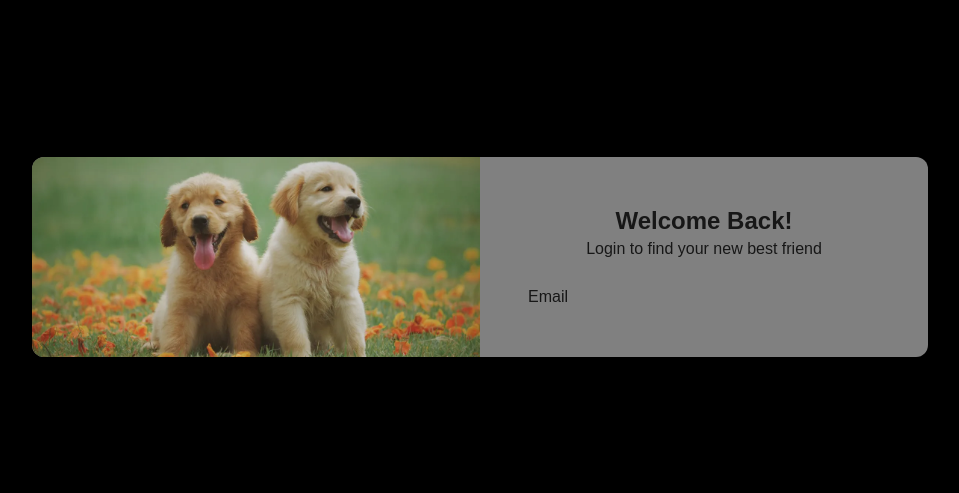
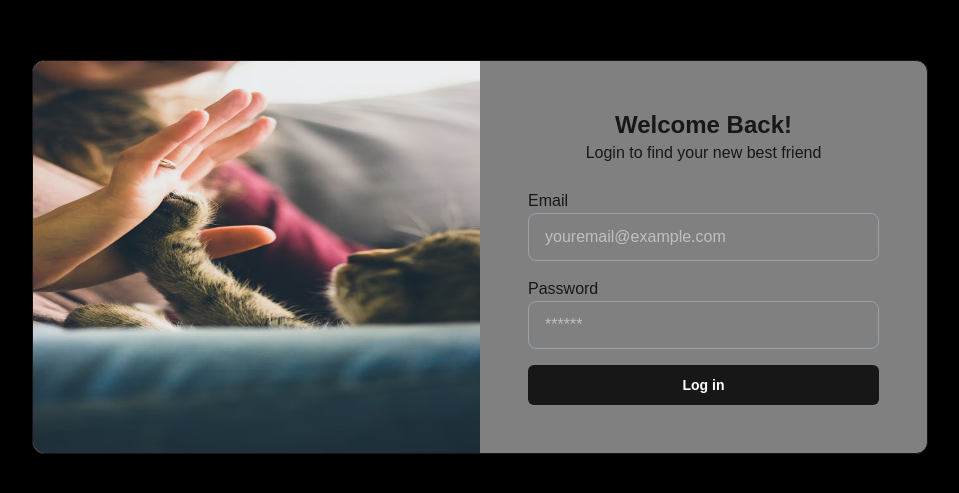
Before and after one commit to aryanNakarmi/AdoptNest-Web, a Next.js app: page /login in a window 1280 px wide. Shown: the part 143-636 px from the top of the page, without its empty margins (160-1119 px from the left). Built offline with nearby package versions, Linux system fonts and the light colour scheme.

Commit message:
Login Page Created

```diff
--- a/app/(auth)/_components/LoginForm.tsx
+++ b/app/(auth)/_components/LoginForm.tsx
@@ -32,18 +32,48 @@ export default function LoginForm(){
 
     return(
         <form onSubmit={handleSubmit(submit)}>
-            <div>
-                <div>
+            <div className="space-y-4">
+                <div className="font-medium">
                     <label htmlFor="email">Email</label>
                     <input type="email"
                     id="email"
+                    placeholder="youremail@example.com"
                     autoComplete="email"
+                    className="w-full px-4 h-12 rounded-lg
+                    border border-gray-400
+                    text-white
+                    focus:border-foreground/30"
                     {...register("email")}/>
                     {errors.email?.message && (
                         <p
                         className="text-xs text-red-600">{errors.email.message}</p>
                     )}
                 </div>
+                <div className="space-y-1">
+                    <label htmlFor="password">
+                        Password
+                    </label>
+                    <input type="password"
+                    id="password"
+                    autoComplete="current-password"
+                    {...register("password")}
+                    className="w-full px-4 h-12 rounded-lg
+                    border border-gray-400
+                    text-white
+                    focus:border-foreground/30"
+                    placeholder="******"
+                     />
+                    {errors.password?.message && (
+                        <p className="text-xs text-red-600">{errors.password.message}</p>
+                    )}
+                </div>
+
+                <button
+                type="submit"
+                disabled= {isSubmitting || pending}
+                className="h-10 w-full rounded-md bg-foreground text-background text-sm font-semibold hover:opacity-90 disabled:opacity-60">
+                {isSubmitting || pending ? "Logging in..." : "Log in"}
+                </button>
             </div>
         </form>
     )
--- a/app/(auth)/layout.tsx
+++ b/app/(auth)/layout.tsx
@@ -7,15 +7,15 @@ export default function AuthLayout({children}: {children: React.ReactNode}) {
 
 
 
-         <div className="grid h-full w-full max-w-4xl grid-cols-1 rounded-xl bg-white/50 dark:bg-black/20 shadow-lg ring-1 ring-black/5 md:grid-cols-2">
+         <div className="grid h-full w-full max-w-4xl grid-cols-1 rounded-xl bg-white/50 dark:bg-black/20 shadow-lg ring-1 ring-black/5 md:grid-cols-2 border">
 
-        {/* Left: Illustration */}
-        <div className="relative hidden md:block">
+
+        <div className="relative hidden md:block rounded-l-xl overflow-hidden">
           <Image
-            src="/images/image3.png"
-            alt="Happy pet illustration"
+            src="/images/login.png"
+            alt="pet image"
             fill
-            className="object-cover rounded-l-xl"
+            className="object-fill "
           />
         </div>
 
```
Also changed, not shown: public/images/login.png (added).
